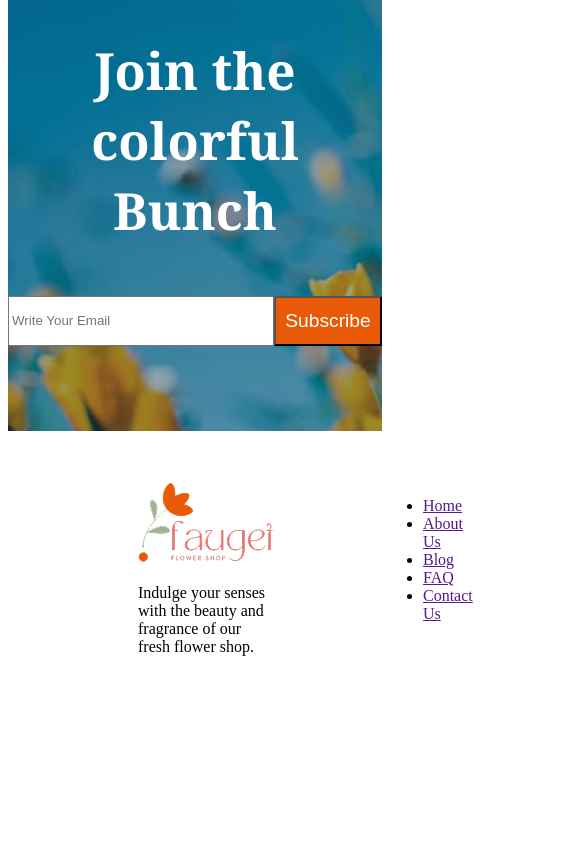
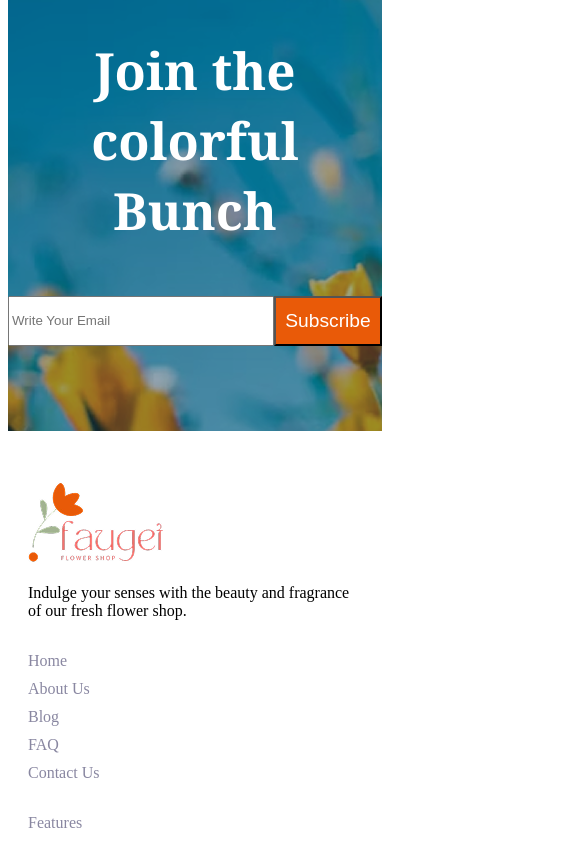
Before and after one commit to c-mahmud-hasan/assignment-2, a plain HTML site: page index.html in a window 390 px wide. Shown: the part 5026-5870 px from the top of the page, 585 px wide, since content can reach past the window. Before the commit the page ends 5751 px from the top, so only its background shows below. Drawn offline with Linux system fonts and the light colour scheme.

Commit message:
added footer

```diff
--- a/styles/style.css
+++ b/styles/style.css
@@ -259,8 +259,8 @@ text-decoration: none;
   font-weight: 600;
 }
 
-a{
-  /* color: white; */
+.offer-section a{
+  color: white;
 }
 
 /* ---- Join section ---- */
@@ -301,11 +301,21 @@ footer{
 }
 
 .footer-column{
-  margin-right: 110px;
+
 }
 
-.footer-icons{
-  gap: 5px;
+.footer-column ul li{
+  list-style: none;
+  margin-bottom: 10px;
+}
+
+.footer-column a{
+  text-decoration: none;
+  color: #8987A1;
+}
+
+.footer-icons a{
+  margin-right: 1.5rem;
 }
 
 @media  screen and (max-width:576px) {
@@ -398,10 +408,19 @@ footer{
 
  .join-form{
   width: 100%;
+  height: auto;
+ }
+
+ footer{
+  margin: 50px 20px;
+  flex-direction: column;
+ }
+
+ footer ul{
+  padding-left: 0px;
  }
 
 
 
 
-
 }
```
